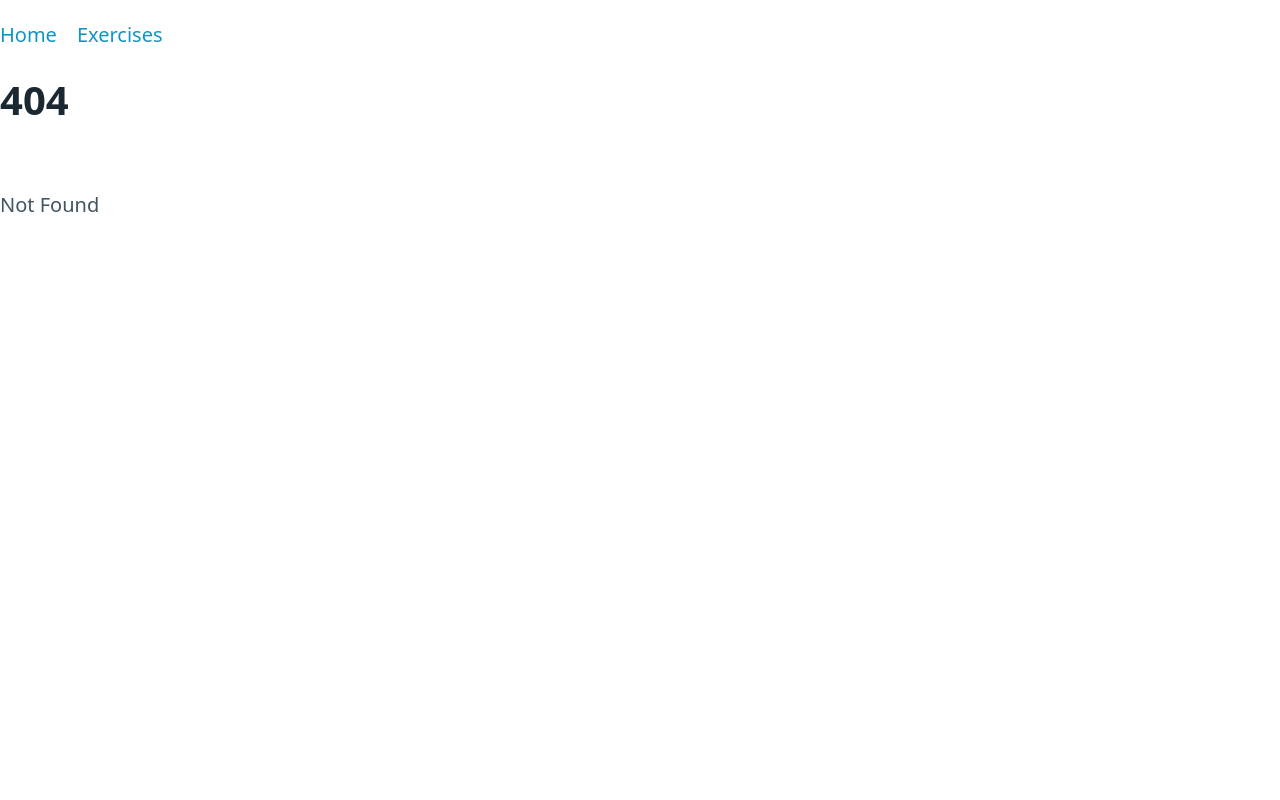
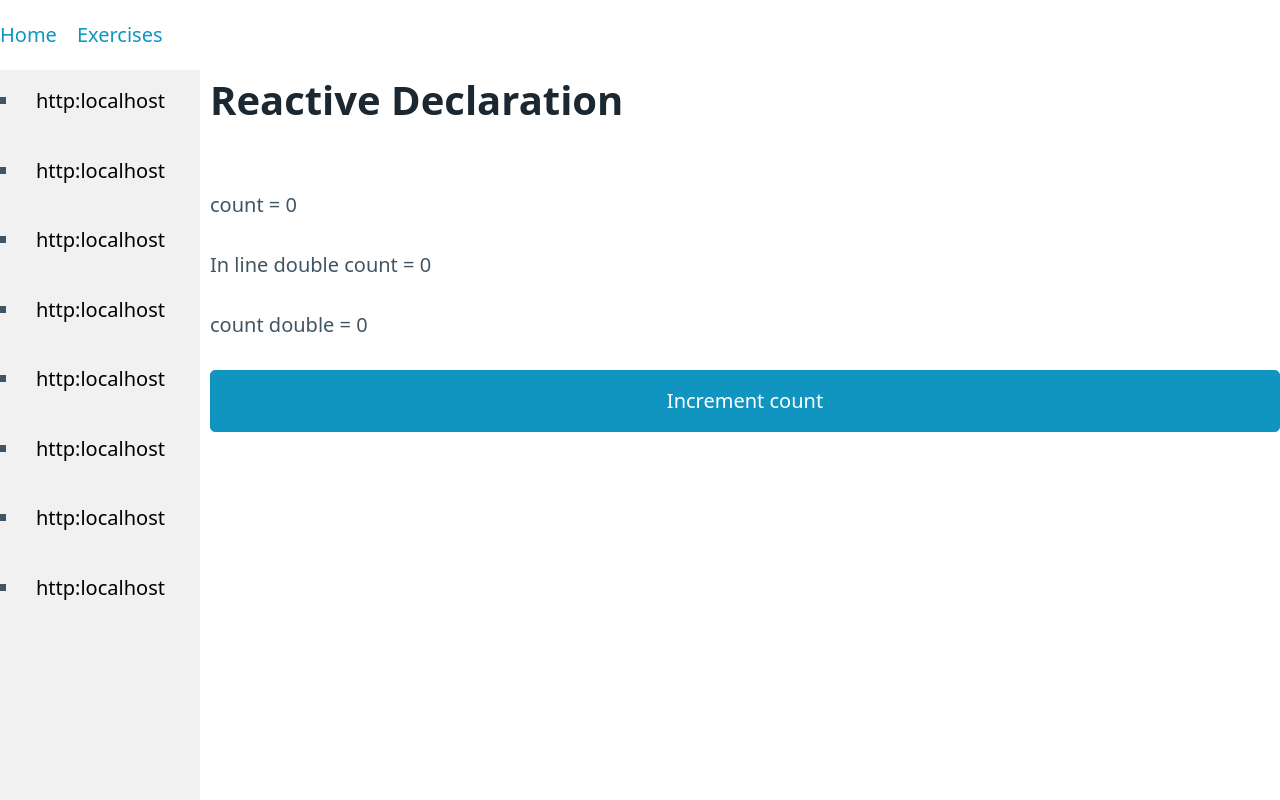
Before and after one commit to praful-hunde/learnSvelte, a SvelteKit app: page /Exercises/Declaration in a window 1280 px wide. Before the commit this address had no page. Built offline with nearby package versions, Linux system fonts and the light colour scheme.

Commit message:
added reactive declaration,statement,block

```diff
--- /dev/null
+++ b/src/routes/Exercises/Declaration/+page.svelte
@@ -0,0 +1,28 @@
+<h1>Reactive Declaration</h1>
+
+
+<p>count = {count}</p>
+<p>In line double count = {count * 2}</p>
+<p>count double = {countDouble}</p>
+
+<button on:click={()=>{++count}}>Increment count</button>
+
+
+<script lang="ts">
+    let count:number = 0 ;
+    let countDouble:number = 0;
+
+    // Reactive declaration
+   $: countDouble = count*2;
+
+// Reactive statement
+
+$: console.log("Reactive statement " + count);
+
+$: {
+
+    alert('Reactive block ' + count);
+}
+
+
+</script>
```
